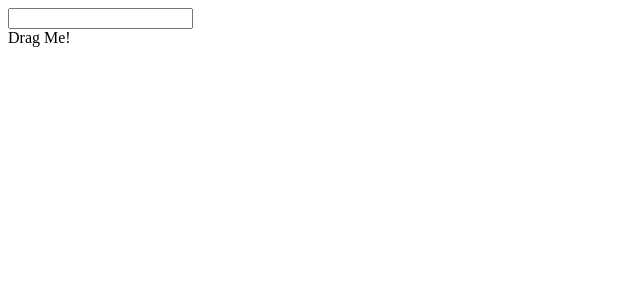
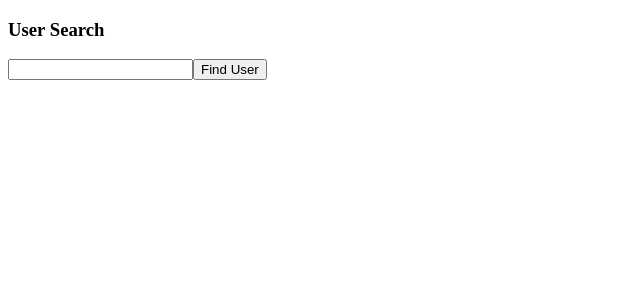
Before and after one commit to mbudzanowska/rts, a React (Create React App) app: page / in a window 1280 px wide. Shown: the top 300 px of the page, without its empty margins (0-640 px from the left). Built offline with nearby package versions, Linux system fonts and the light colour scheme.

Commit message:
typescript with class components

```diff
--- /dev/null
+++ b/src/classes/UserSearch.tsx
@@ -0,0 +1,51 @@
+import { Component } from "react";
+
+interface User {
+  name: string;
+  age: number;
+}
+
+interface UserSearchProps {
+  users: User[];
+}
+
+interface UserSearchState {
+  name: string;
+  user: User | undefined;
+}
+
+class UserSearch extends Component<UserSearchProps> {
+  state: UserSearchState = {
+    name: "",
+    user: undefined,
+  };
+
+  onClick = () => {
+    const foundUser = this.props.users.find((user) => {
+      return user.name === this.state.name;
+    });
+    this.setState({ user: foundUser });
+  };
+
+  render() {
+    const { name, user } = this.state;
+    return (
+      <div>
+        <h3>User Search</h3>
+        <input
+          value={name}
+          onChange={(e) => this.setState({ name: e.target.value })}
+        />
+        <button onClick={this.onClick}>Find User</button>
+        {user && (
+          <div>
+            {user.name}
+            {user.age}
+          </div>
+        )}
+      </div>
+    );
+  }
+}
+
+export default UserSearch;
--- a/src/index.tsx
+++ b/src/index.tsx
@@ -1,11 +1,42 @@
 import React from "react";
 import ReactDOM from "react-dom";
-import EventComponent from "./events/EventComponent";
+import UserSearch from "./classes/UserSearch";
 
 const App = () => {
   return (
     <div>
-      <EventComponent />
+      <UserSearch
+        users={[
+          {
+            age: 23,
+            name: "Rivas Brady",
+          },
+          {
+            age: 29,
+            name: "Gail Hess",
+          },
+          {
+            age: 31,
+            name: "Marquita Vaughn",
+          },
+          {
+            age: 32,
+            name: "Wood Horn",
+          },
+          {
+            age: 36,
+            name: "Oneill Greene",
+          },
+          {
+            age: 40,
+            name: "Sarah Jacobs",
+          },
+          {
+            age: 24,
+            name: "Adrienne Hart",
+          },
+        ]}
+      />
     </div>
   );
 };
```
